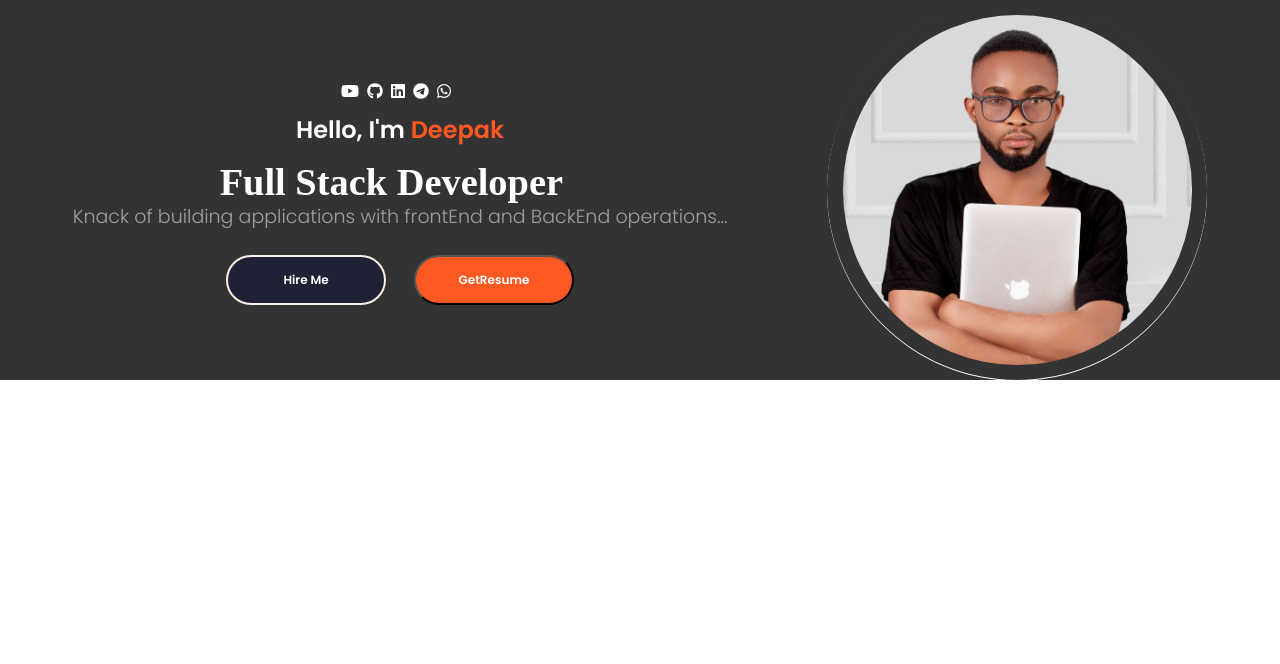
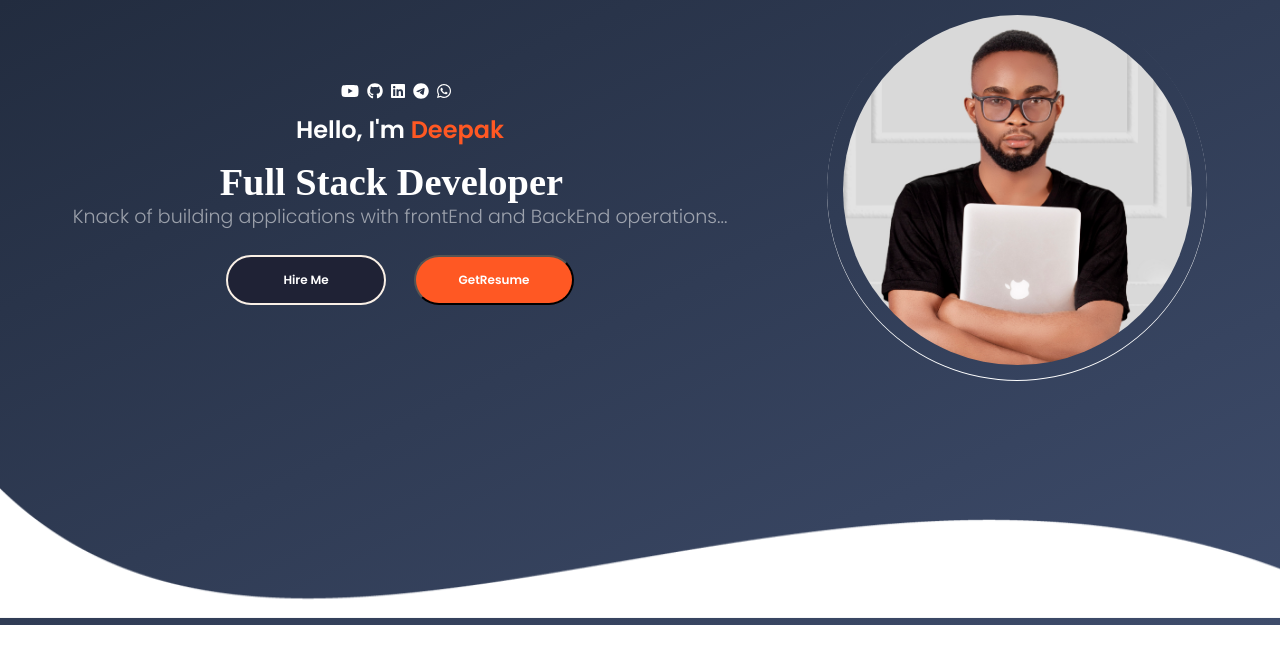
Before and after one commit to DeepR19/portfolioProject, a React (Create React App) app: page / in a window 1280 px wide. Shown: the top 664 px of the page. Built offline with nearby package versions, Linux system fonts and the light colour scheme; a web font is replaced by a local one.

Commit message:
Home Page Donegit add .!

```diff
--- a/src/App.js
+++ b/src/App.js
@@ -1,10 +1,10 @@
-import Profile from './content/Home/Profile';
+import Home from "./content/Home/Home";
 import './App.css';
 
 function App() {
   return (
     <div className="App">
-      <Profile/>
+      <Home/>
     </div>
   );
 }
--- /dev/null
+++ b/src/content/Home/Footer/Footer.css
@@ -0,0 +1,24 @@
+.footer-container{
+    height: 17.8%;
+    width: 100%;
+    overflow: hidden;
+    display: flex;
+    justify-content: center;
+    /* align-items: center; */
+}
+.footer-parent{
+    width: 100%;
+    height: 100%;
+    max-width: 1920px;
+}
+.footer-parent img{
+    max-width: 100%;
+    height: 130px;
+}
+
+@media only screen and (max-width: 1110px){
+    .footer-parent{
+        display: flex;
+        align-items: flex-end;
+    }
+}
--- /dev/null
+++ b/src/content/Home/Footer/Footer.jsx
@@ -0,0 +1,15 @@
+import React from 'react';
+// import Img from '../../../assets/Home/shape-bg.png'
+import './Footer.css';
+
+export default function Footer() {
+  return (
+    <div className="footer-container">
+        <div className="footer-parent">
+
+            {/* use of require in react to intake image */}
+            <img src={require("../../../assets/Home/shape-bg.png")} alt="no internet connection" />
+        </div>
+    </div>
+  )
+}
--- /dev/null
+++ b/src/content/Home/Home.css
@@ -0,0 +1,8 @@
+.home-container{
+    display:flex;
+    justify-content: space-between;
+    flex-direction: column;
+    /* height: 50vh !important; */
+    min-height: 625px;
+    background: linear-gradient(to top left, #3e4c6b,#222c3f);
+}
--- /dev/null
+++ b/src/content/Home/Home.jsx
@@ -0,0 +1,13 @@
+import React from 'react'
+import Profile from "./Profile/Profile";
+import Footer from "./Footer/Footer";
+import "./Home.css"
+
+export default function Home() {
+  return (
+    <div className="home-container">
+        <Profile/>
+        <Footer/>
+    </div>
+  )
+}
--- a/src/content/Home/Profile.css
+++ b/src/content/Home/Profile/Profile.css
@@ -5,7 +5,7 @@
     /* overflow: hidden; */
     height: 10%;
     min-height: fit-content;
-    background: #333;
+    /* background: #333; */
 }
 .profile-parent{
     display: flex;
@@ -68,7 +68,7 @@
     width: 92%;
     background-size: cover;
     border-radius: 50%;
-    background-image: url('../../assets//Home//profilephoto.jpg');
+    background-image: url('../../../assets//Home//profilephoto.jpg');
     background-repeat:no-repeat;
     background-position: center;
 }
--- a/src/content/Home/Profile.jsx
+++ b/src/content/Home/Profile/Profile.jsx
@@ -1,4 +1,5 @@
 import React from 'react'
+import Typical from 'react-typical';
 import { FontAwesomeIcon } from '@fortawesome/react-fontawesome'
 import {
     faGithub,
@@ -6,8 +7,6 @@
     faTelegram,
     faWhatsapp,
     faYoutube} from '@fortawesome/free-brands-svg-icons'
-
-import Typical from 'react-typical';
 
 import "./Profile.css"
 
```
